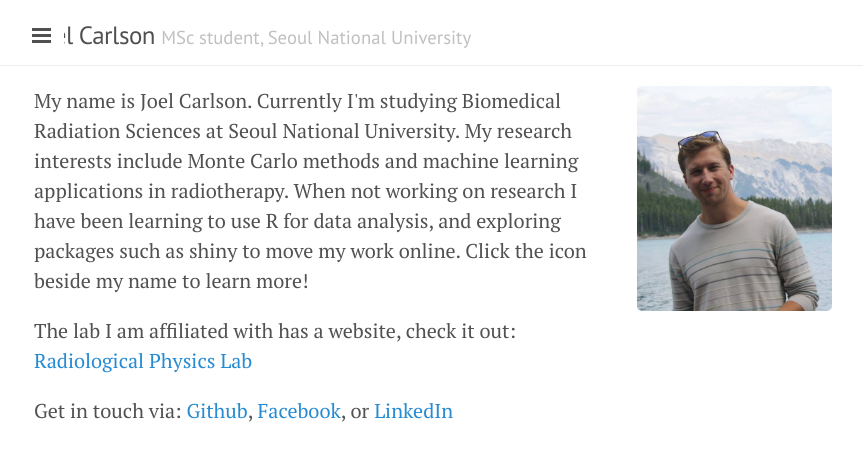
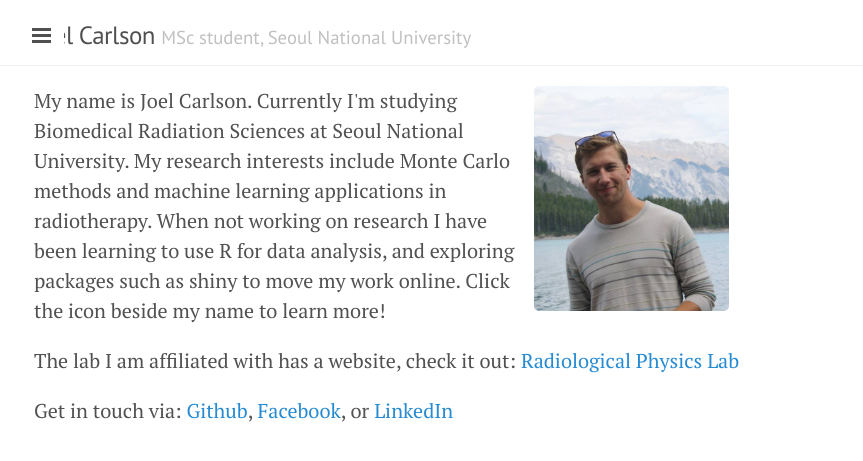
Before and after one commit to joelcarlson/joelcarlson.github.io, a Jekyll site: the page built from index.html, in a window 1280 px wide. Shown: the top 461 px of the page, without its empty margins (196-1059 px from the left). Built offline with Jekyll 4.4.1, drawn with Linux system fonts in a browser that asks for light colours; Markdown is read by kramdown in place of the engine named in the settings; the list of posts is cut into pages by our own code.

Commit message:
Update index.html
Move image over

```diff
--- a/index.html
+++ b/index.html
@@ -3,7 +3,7 @@
 ---
 
 <div class="page">
-<div style="float: right;padding-left:15px;padding-right:22px;">
+<div style="float: right;padding-left:15px;padding-right:125px;">
   <img src="/figs/Rockies.jpg" alt="Joel Carlson" title="Joel Carlson" height="225px"/>
 </div>
 <p>My name is Joel Carlson. Currently I'm studying Biomedical Radiation Sciences at Seoul National University. My research interests include Monte Carlo methods and machine learning applications in radiotherapy. When not working on research I have been learning to use R for data analysis, and exploring packages such as shiny to move my work online. Click the icon beside my name to learn more!</p>
```
